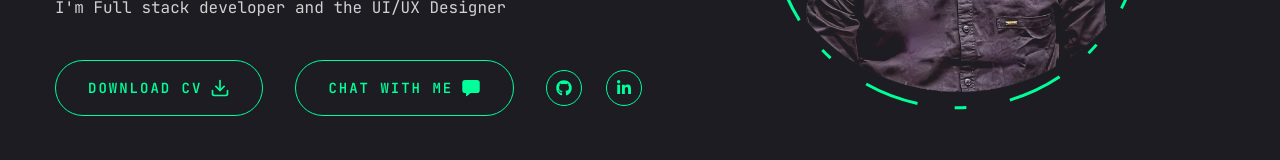
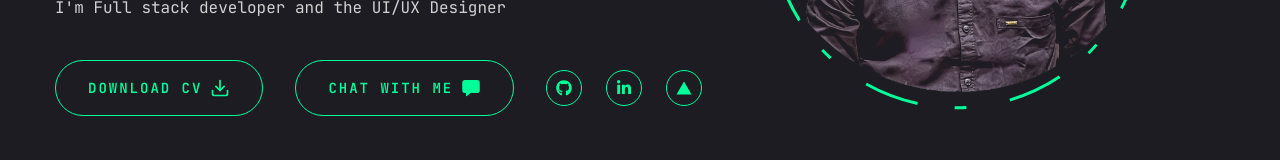
Before and after one commit to KishanthSelvaraj/KishanthPortfolio, a Next.js app: page / in a window 1280 px wide. Shown: the part 438-598 px from the top of the page. Built offline with nearby package versions, Linux system fonts and the light colour scheme.

Commit message:
Update Social.jsx

```diff
--- a/components/Social.jsx
+++ b/components/Social.jsx
@@ -1,11 +1,12 @@
 import Link from "next/link";
 
 import { FaGithub, FaLinkedinIn, FaYoutube, FaTwitter } from "react-icons/fa";
+import { IoLogoVercel } from "react-icons/io5";
 
 const socials = [
   { icon: <FaGithub />, path: "https://github.com/KishanthSelvaraj" },
   { icon: <FaLinkedinIn />, path: "https://www.linkedin.com/in/kishanth-selvaraj-a71698259?utm_source=share&utm_campaign=share_via&utm_content=profile&utm_medium=android_app" },
-  // { icon: <FaYoutube />, path: "" },
+  { icon: <IoLogoVercel />, path: "https://vercel.com/kishanthselvarajs-projects" },
   // { icon: <FaTwitter />, path: "" },
 ];
 const Social = ({ containerStyles, iconStyle }) => {
```
